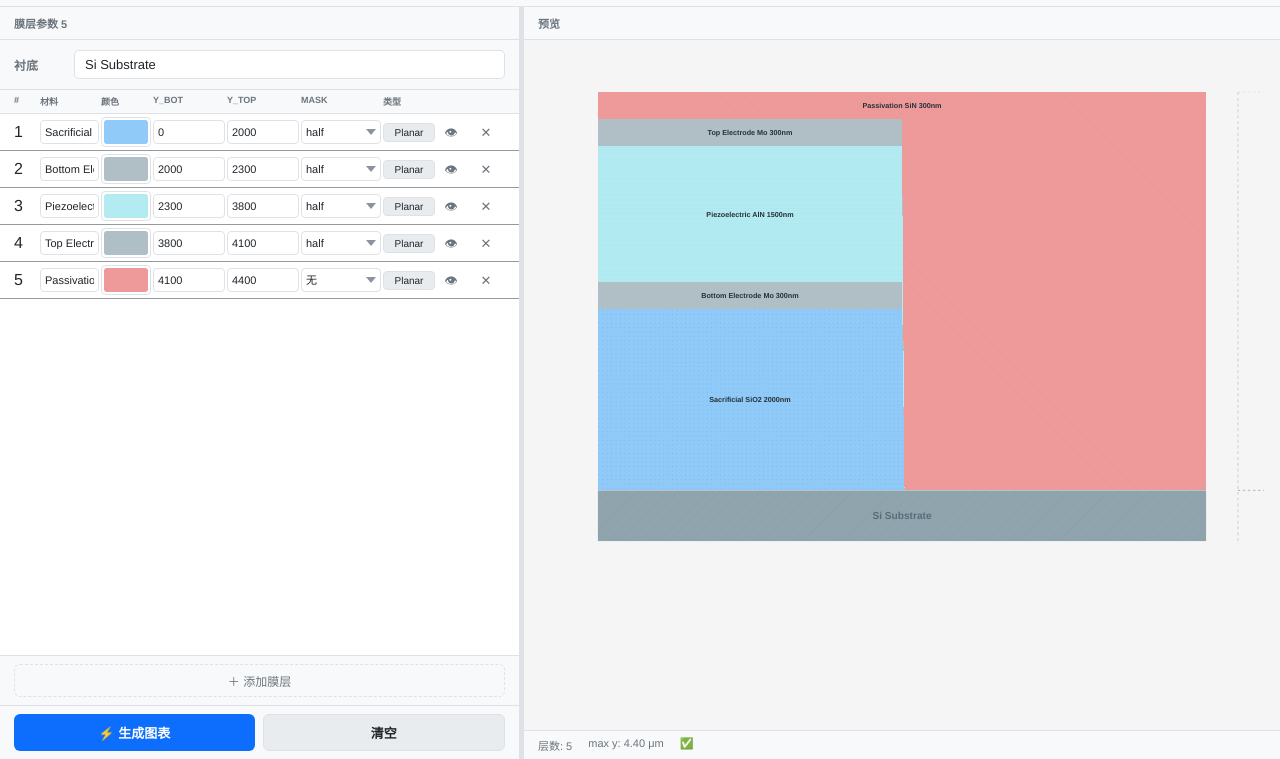
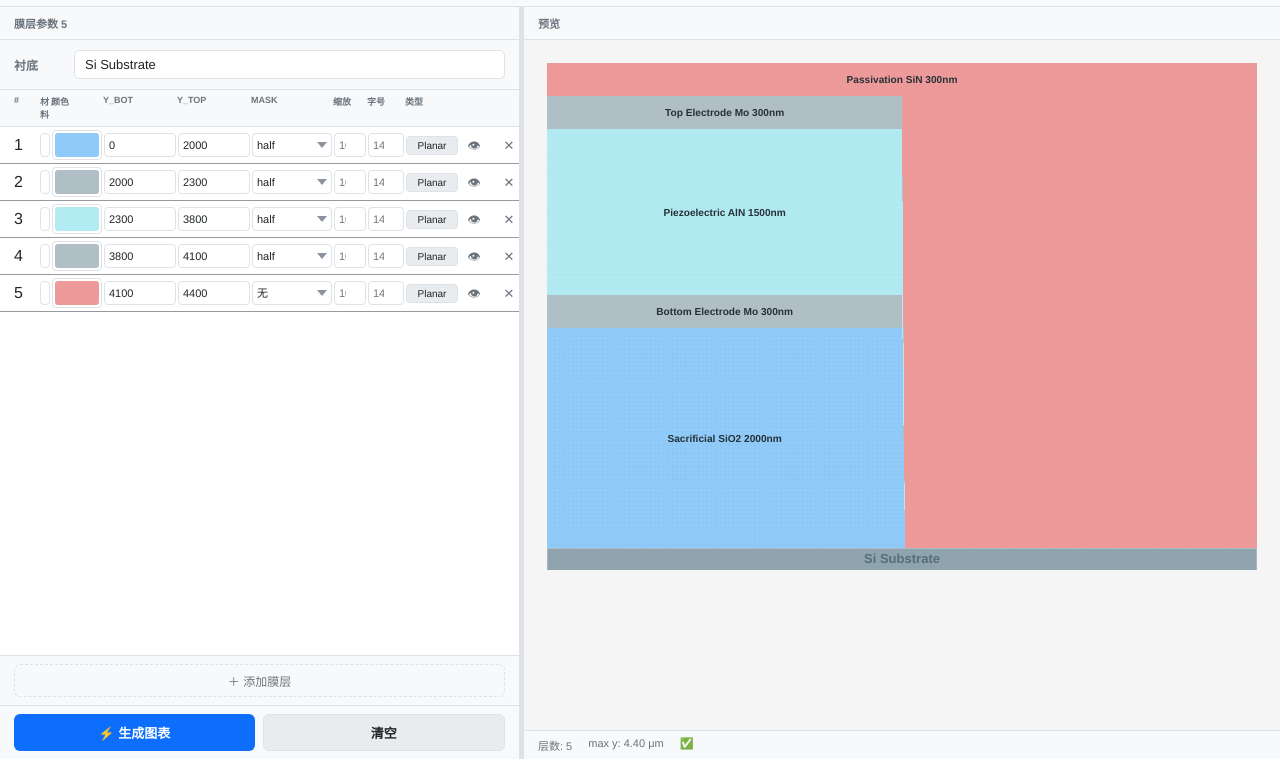
Before and after one commit to haolblvxff-collab/stack-diagram-generator, a plain HTML site: page index.html in a window 1280 px wide. Shown: the part 41-800 px from the top of the page. Drawn offline with Linux system fonts and the light colour scheme.

Commit message:
docs: add README; fix scale for blanket layers

```diff
--- a/index.html
+++ b/index.html
@@ -20,9 +20,9 @@ body{background:var(--bg);color:var(--text);font-family:"PingFang SC","Helvetica
 .sub-row label{font-size:12px;color:var(--text2);white-space:nowrap;font-weight:600;min-width:52px}
 .sub-row input{flex:1;padding:6px 10px;background:var(--input-bg);border:1px solid var(--border);border-radius:5px;color:var(--text);font-size:13px;font-family:inherit;outline:none}
 .sub-row input:focus{border-color:var(--accent)}
-.table-head{display:grid;grid-template-columns:24px 1fr 50px 72px 72px 80px 52px 28px 38px;gap:2px;padding:5px 14px;font-size:9px;font-weight:700;color:var(--text2);text-transform:uppercase;border-bottom:1px solid var(--border);background:var(--panel);flex-shrink:0}
+.table-head{display:grid;grid-template-columns:24px 1fr 50px 72px 72px 80px 32px 36px 52px 28px 38px;gap:2px;padding:5px 14px;font-size:9px;font-weight:700;color:var(--text2);text-transform:uppercase;border-bottom:1px solid var(--border);background:var(--panel);flex-shrink:0}
 .table-wrap{flex:1;overflow-y:auto;background:var(--bg);min-height:0}
-.layer-row{display:grid;grid-template-columns:24px 1fr 50px 72px 72px 80px 52px 28px 38px;gap:2px;padding:3px 14px;align-items:center;border-bottom:1px solid rgba(48,54,61,.5)}
+.layer-row{display:grid;grid-template-columns:24px 1fr 50px 72px 72px 80px 32px 36px 52px 28px 38px;gap:2px;padding:3px 14px;align-items:center;border-bottom:1px solid rgba(48,54,61,.5)}
 .layer-row:hover{background:var(--row-hover)}
 .layer-row.hidden-row{opacity:.35}
 .layer-row input,.layer-row select{padding:5px 4px;background:var(--input-bg);border:1px solid var(--border);border-radius:4px;color:var(--text);font-size:11px;font-family:inherit;outline:none;width:100%}
@@ -87,8 +87,7 @@ body{background:var(--bg);color:var(--text);font-family:"PingFang SC","Helvetica
   <div class="panel-form" id="form-panel">
     <div class="panel-head">膜层参数 <span class="count" id="layer-count">0</span></div>
     <div class="sub-row"><label>衬底</label><input type="text" id="substrate" value="p-Si (100)" placeholder="p-Si (100)"></div>
-
-    <div class="table-head"><span>#</span><span>材料</span><span>颜色</span><span>y_bot</span><span>y_top</span><span>Mask</span><span>类型</span><span></span><span></span></div>
+    <div class="table-head"><span>#</span><span>材料</span><span>颜色</span><span>y_bot</span><span>y_top</span><span>Mask</span><span>缩放</span><span>字号</span><span>类型</span><span></span><span></span></div>
     <div class="table-wrap" id="layer-table"></div>
     <div class="add-row"><button id="btn-add">＋ 添加膜层</button></div>
     <div class="actions"><button id="btn-gen" class="btn-gen">⚡ 生成图表</button><button id="btn-clear" class="btn-clear">清空</button></div>
@@ -155,8 +154,7 @@ function render(layersData,substrate,W,H,MX,MY,SH){
   function getHatch(nm){var n=san(nm);if(n.indexOf("sio2")>=0||n.indexOf("teos")>=0||n.indexOf("bpsg")>=0||n.indexOf("psg")>=0||n.indexOf("sog")>=0)return"url(#hOx)";if(n.indexOf("sin")>=0)return"url(#hSiN)";if(n.indexOf("al")>=0||n.indexOf("cu")>=0||n.indexOf("w")>=0||n.indexOf("ti")>=0||n.indexOf("au")>=0||n.indexOf("metal")>=0)return"url(#hMet)";if(n.indexOf("poly")>=0||n.indexOf("pr")>=0)return"url(#hPoly)";if(n.indexOf("si")>=0)return"url(#hSi)";return null;}
 
   var subColor=col(substrate),subHatch=getHatch(substrate);
-  var svg=[],seamX=MX+chartWidth+50;
-  var seams=[{y:yBottom,label:"0 nm"}];
+  var svg=[];
 
   // Surface tracking: NSEG+1 sample points, linearly interpolated
   var surface=[];for(var i=0;i<=NSEG;i++)surface.push(yBottom);
@@ -166,7 +164,7 @@ function render(layersData,substrate,W,H,MX,MY,SH){
   svg.push('<defs>'+hatches.join("")+'</defs>');
   svg.push('<rect x="'+MX.toFixed(1)+'" y="'+yBottom.toFixed(1)+'" width="'+chartWidth.toFixed(1)+'" height="'+SH.toFixed(1)+'" fill="'+subColor+'"/>');
   if(subHatch)svg.push('<rect x="'+MX.toFixed(1)+'" y="'+yBottom.toFixed(1)+'" width="'+chartWidth.toFixed(1)+'" height="'+SH.toFixed(1)+'" fill="'+subHatch+'"/>');
-  svg.push('<text x="'+(W/2)+'" y="'+(yBottom+SH/2+5).toFixed(1)+'" font-family="PingFang SC,Helvetica Neue,sans-serif" font-size="14" fill="#546E7A" font-weight="700" text-anchor="middle">'+substrate+'</text>');
+  svg.push('<text x="'+(W/2)+'" y="'+(yBottom+SH/2+5).toFixed(1)+'" font-family="PingFang SC,Helvetica Neue,sans-serif" font-size="18" fill="#546E7A" font-weight="700" text-anchor="middle">'+substrate+'</text>');
 
   // Overlap groups: layers sharing y_bottom render from a common baseline
   var groups=[];for(var si=0;si<layerCount;){var gs=si,gy=layersData[sorted[si]].y_bottom;
@@ -181,9 +179,12 @@ function render(layersData,substrate,W,H,MX,MY,SH){
       if(isGrp)surface=gBase.slice();
       var li=sorted[si],L=layersData[li];
       var thickPx=(L.y_top-L.y_bottom)/maxTop*chartHeight;
+      var sc=(L.scale!=null)?L.scale/100:1;
+      if(sc!==1)thickPx=thickPx*sc;
       if(thickPx<0.5)thickPx=0.5;
       var hatch=getHatch(L.name);
-      var flatTop=yBottom-(L.y_top/maxTop*chartHeight);
+      var scaledYTop=L.y_bottom+(L.y_top-L.y_bottom)*sc;
+      var flatTop=yBottom-(scaledYTop/maxTop*chartHeight);
       var isConf=L.type==="conformal";
 
       // Find mask segments (contiguous sample points where mask is active)
@@ -223,7 +224,7 @@ function render(layersData,substrate,W,H,MX,MY,SH){
       if(isGrp){for(var k=0;k<=NSEG;k++)gAccum[k]=Math.min(gAccum[k],surface[k]);}
 
       // Label: placed in widest segment, auto-staggered if overlapping
-      if(thickPx>=8){
+      var lblMin=L.fontSize?L.fontSize:14;if(thickPx>=lblMin){
         var thickNm=L.y_top-L.y_bottom,txt=L.name+" "+thickNm+"nm";
         var bw=0,bcx=0,bcy=0,bx1=0,bx2=0;
         for(var si3=0;si3<segs.length;si3++){
@@ -231,11 +232,9 @@ function render(layersData,substrate,W,H,MX,MY,SH){
           if(w>bw){bw=w;bcx=(x1+x2)/2;bx1=x1;bx2=x2;
             var sy=0;for(var k=sg.s;k<=sg.e;k++)sy+=surface[k];bcy=sy/(sg.e-sg.s+1)+thickPx/2;}
         }
-        labels.push({n:txt,c:bcx,y:bcy,w:bw,x1:bx1,x2:bx2,color:L.color,thick:thickPx});
+        labels.push({n:txt,c:bcx,y:bcy,w:bw,x1:bx1,x2:bx2,color:L.color,thick:thickPx,fs:L.fontSize||14});
       }
-      // Seam: right-edge height marker (shows post-layer surface at full width)
-      seams.push({y:surface[NSEG],label:L.y_top+" nm"});
-    }
+          }
     if(isGrp)surface=gAccum;
   }
 
@@ -245,19 +244,14 @@ function render(layersData,substrate,W,H,MX,MY,SH){
     var lastY=-999,stag=0;
     for(var i=0;i<labels.length;i++){
       var lb=labels[i],py=lb.y,px=lb.c;
-      if(Math.abs(py-lastY)<15){stag=(stag+1)%3;var off=[0,-0.25,0.25];px=lb.c+(lb.w*off[stag]);px=Math.max(lb.x1+8,Math.min(lb.x2-8,px));}else{stag=0;}
+      if(Math.abs(py-lastY)<lblMin*1.4){stag=(stag+1)%3;var off=[0,-0.25,0.25];px=lb.c+(lb.w*off[stag]);px=Math.max(lb.x1+8,Math.min(lb.x2-8,px));}else{stag=0;}
       lastY=py;
-      svg.push('<text x="'+px.toFixed(1)+'" y="'+py.toFixed(1)+'" font-family="PingFang SC,Helvetica Neue,sans-serif" font-size="10" fill="'+(lb.color&&lum(lb.color)<160?"#fff":"#263238")+'" font-weight="600" text-anchor="middle" dominant-baseline="central">'+lb.n+'</text>');
+      svg.push('<text x="'+px.toFixed(1)+'" y="'+py.toFixed(1)+'" font-family="PingFang SC,Helvetica Neue,sans-serif" font-size="'+(lb.fs||14)+'" fill="'+(lb.color&&lum(lb.color)<160?"#fff":"#263238")+'" font-weight="600" text-anchor="middle" dominant-baseline="central">'+lb.n+'</text>');
     }
   }
 
-  // Seam lines on right side: horizontal markers at each layer boundary
-  for(var i=0;i<seams.length;i++){var s=seams[i];
-    svg.push('<line x1="'+(seamX-6)+'" y1="'+s.y.toFixed(1)+'" x2="'+(seamX+120)+'" y2="'+s.y.toFixed(1)+'" stroke="#b0b0b0" stroke-width="0.4" stroke-dasharray="3,4"/>');
-    svg.push('<text x="'+(seamX+116)+'" y="'+(s.y-3).toFixed(1)+'" font-family="PingFang SC,Helvetica Neue,sans-serif" font-size="8" fill="#999" text-anchor="end">'+s.label+'</text>');}
-  svg.push('<line x1="'+(seamX-6)+'" y1="'+MY+'" x2="'+(seamX-6)+'" y2="'+(yBottom+SH)+'" stroke="#b0b0b0" stroke-width="0.8" stroke-dasharray="4,4"/>');
 
-  return'<svg xmlns="http://www.w3.org/2000/svg" viewBox="0 0 '+W+' '+H+'" width="'+W+'" height="'+H+'">\n'+svg.join("\n")+"\n</svg>";
+  return'<svg xmlns="http://www.w3.org/2000/svg" viewBox="0 0 '+W+' '+H+'" width="100%" height="100%" preserveAspectRatio="xMidYMin meet">\n'+svg.join("\n")+"\n</svg>";
 }
 
 // Presets
@@ -279,7 +273,7 @@ var P={
 
 // UI
 function mkRow(idx,data){
-  var name=data?data[0]:"SiO2",yB=data?data[1]:0,yT=data?data[2]:100,msk=data?data[3]:"none",tp=data?data[4]:"blanket",ac=col(name);
+  var name=data?data[0]:"SiO2",yB=data?data[1]:0,yT=data?data[2]:100,msk=data?data[3]:"none",tp=data?data[4]:"blanket",fsz=data?data[5]:14,scl=data?data[6]:100,ac=col(name);
   var div=document.createElement("div");div.className="layer-row";div.draggable=true;
   var masks=["none","sti","gate","contact","via","active","trench","mesa","fin","half","center","ridge","gsg","via2","grating"],mo="";
   for(var i=0;i<masks.length;i++)mo+='<option value="'+masks[i]+'"'+(masks[i]===msk?" selected":"")+'>'+(masks[i]==="none"?"无":masks[i])+"</option>";
@@ -289,6 +283,8 @@ function mkRow(idx,data){
     +'<input class="ybot-input" type="number" value="'+yB+'" placeholder="0" min="0" step="1">'
     +'<input class="ytop-input" type="number" value="'+yT+'" placeholder="100" min="1" step="1">'
     +'<select class="mask-select">'+mo+"</select>"
+    +'<input class="scl-input" type="number" value="'+scl+'" placeholder="100" min="1" max="500" step="5" title="缩放 %">'
+    +'<input class="fs-input" type="number" value="'+fsz+'" placeholder="14" min="6" max="48" step="1" title="标签字号">'
 
     +'<button class="type-toggle'+(tp==="conformal"?" conformal":"")+'">'+(tp==="conformal"?"Conformal":"Planar")+"</button>"
     +'<button class="hide-btn" title="隐藏/显示此层">👁</button>'
@@ -319,9 +315,11 @@ function gather(){var d=[];for(var i=0;i<layers.length;i++){var row=layers[i].ro
   var nm=(row.querySelector(".mat-input").value||"").trim()||"Layer",yb=parseFloat(row.querySelector(".ybot-input").value)||0,yt=parseFloat(row.querySelector(".ytop-input").value)||100;
   if(yt<=yb)yt=yb+1;var mk=row.querySelector(".mask-select").value,tp=row.querySelector(".type-toggle").classList.contains("conformal")?"conformal":"blanket";
   var cl=row.querySelector(".color-pick").value||col(nm);
-  d.push({name:nm,y_bottom:yb,y_top:yt,mask:mk,type:tp,color:cl});}return d;}
+  var fs=parseInt(row.querySelector(".fs-input").value)||14;if(fs<6)fs=6;if(fs>48)fs=48;
+  var scl=parseFloat(row.querySelector(".scl-input").value);if(isNaN(scl)||scl<1)scl=100;if(scl>500)scl=500;
+  d.push({name:nm,y_bottom:yb,y_top:yt,mask:mk,type:tp,color:cl,fontSize:fs,scale:scl});}return d;}
 function gen(){try{var data=gather();if(data.length===0){previewDiv.innerHTML='<div class="empty-hint"><span>⚠️</span>请至少添加一层膜层</div>';statusMsg.innerHTML='<span class="err">无膜层</span>';return}
-  var sub=(substrateInput.value||"").trim()||"p-Si (100)",svg=render(data,sub,1000,720,80,50,70);previewDiv.innerHTML=svg;
+  var sub=(substrateInput.value||"").trim()||"p-Si (100)",svg=render(data,sub,1000,720,10,10,30);previewDiv.innerHTML=svg;
   var maxY=0;for(var i=0;i<data.length;i++){if(data[i].y_top>maxY)maxY=data[i].y_top}statusLayers.textContent="层数: "+data.length;statusThickness.textContent="max y: "+(maxY/1000).toFixed(2)+" μm";statusMsg.innerHTML='<span class="ok">✅</span>';}
   catch(e){statusMsg.innerHTML='<span class="err">'+e.message+"</span>";previewDiv.innerHTML='<div class="empty-hint"><span>❌</span>'+e.message+"</div>"}}
 function expt(){
```
Also changed, not shown: 1 other file.
